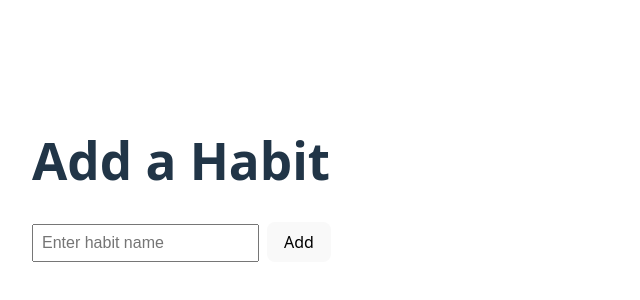
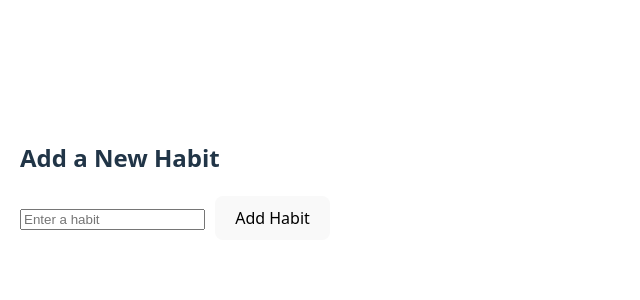
Before and after one commit to ihsankerr/react_test_vsc, a React app: page / in a window 1280 px wide. Shown: the part 220-520 px from the top of the page, without its empty margins (0-640 px from the left). Built offline with nearby package versions, Linux system fonts and the light colour scheme; the HTML template or start-up script is replaced by a standard one.

Commit message:
Replacing with chat GPT code

```diff
--- a/src/App.jsx
+++ b/src/App.jsx
@@ -1,9 +1,9 @@
-import React, { useState } from "react";
+import React, { useState } from 'react';
 import { supabase } from './supabaseClient'; // import your client
 
-function App() {
-  const [habit, setHabit] = useState("");
-  const [confirmation, setConfirmation] = useState(false);
+function HabitTracker() {
+  const [habit, setHabit] = useState('');
+  const [showConfirmation, setShowConfirmation] = useState(false);
 
   const handleAddHabit = async () => {
     if (!habit.trim()) return;
@@ -17,45 +17,25 @@ function App() {
     } else {
       console.log('Habit added:', data);
       setHabit('');
-      setConfirmation(true);
-      setTimeout(() => setConfirmation(false), 2000);
+      setShowConfirmation(true);
+      setTimeout(() => setShowConfirmation(false), 2000);
     }
   };
 
-
-
-  // const handleAddHabit = () => {
-  //   if (habit.trim() !== "") {
-  //     console.log("New habit:", habit);
-  //     setHabit("");
-  //     setConfirmation(true);
-
-  //     // Hide the confirmation after 3 seconds
-  //     setTimeout(() => {
-  //       setConfirmation(false);
-  //     }, 3000);
-  //   }
-  // };
-
   return (
-    <div style={{ padding: "2rem" }}>
-      <h1>Add a Habit</h1>
+    <div style={{ padding: '20px' }}>
+      <h2>Add a New Habit</h2>
       <input
         type="text"
-        placeholder="Enter habit name"
         value={habit}
         onChange={(e) => setHabit(e.target.value)}
-        style={{ padding: "0.5rem", fontSize: "1rem", marginRight: "0.5rem" }}
+        placeholder="Enter a habit"
+        style={{ marginRight: '10px' }}
       />
-      <button onClick={handleAddHabit} style={{ padding: "0.5rem 1rem" }}>
-        Add
-      </button>
-
-      {confirmation && (
-        <div style={{ marginTop: "1rem", color: "green" }}>✅ Habit Added!</div>
-      )}
+      <button onClick={handleAddHabit}>Add Habit</button>
+      {showConfirmation && <p>Habit added!</p>}
     </div>
   );
 }
 
-export default App;
+export default HabitTracker;
```
